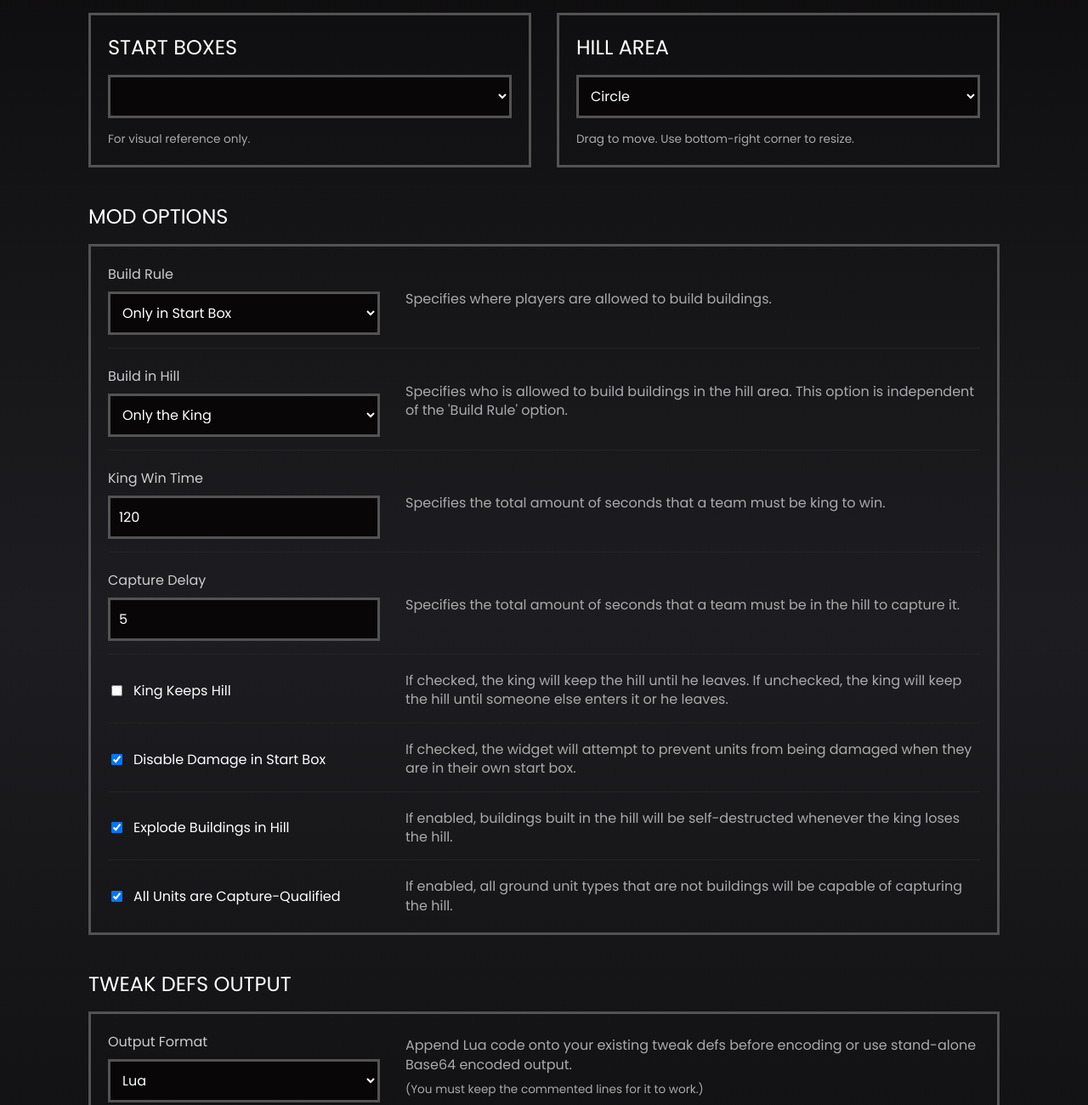
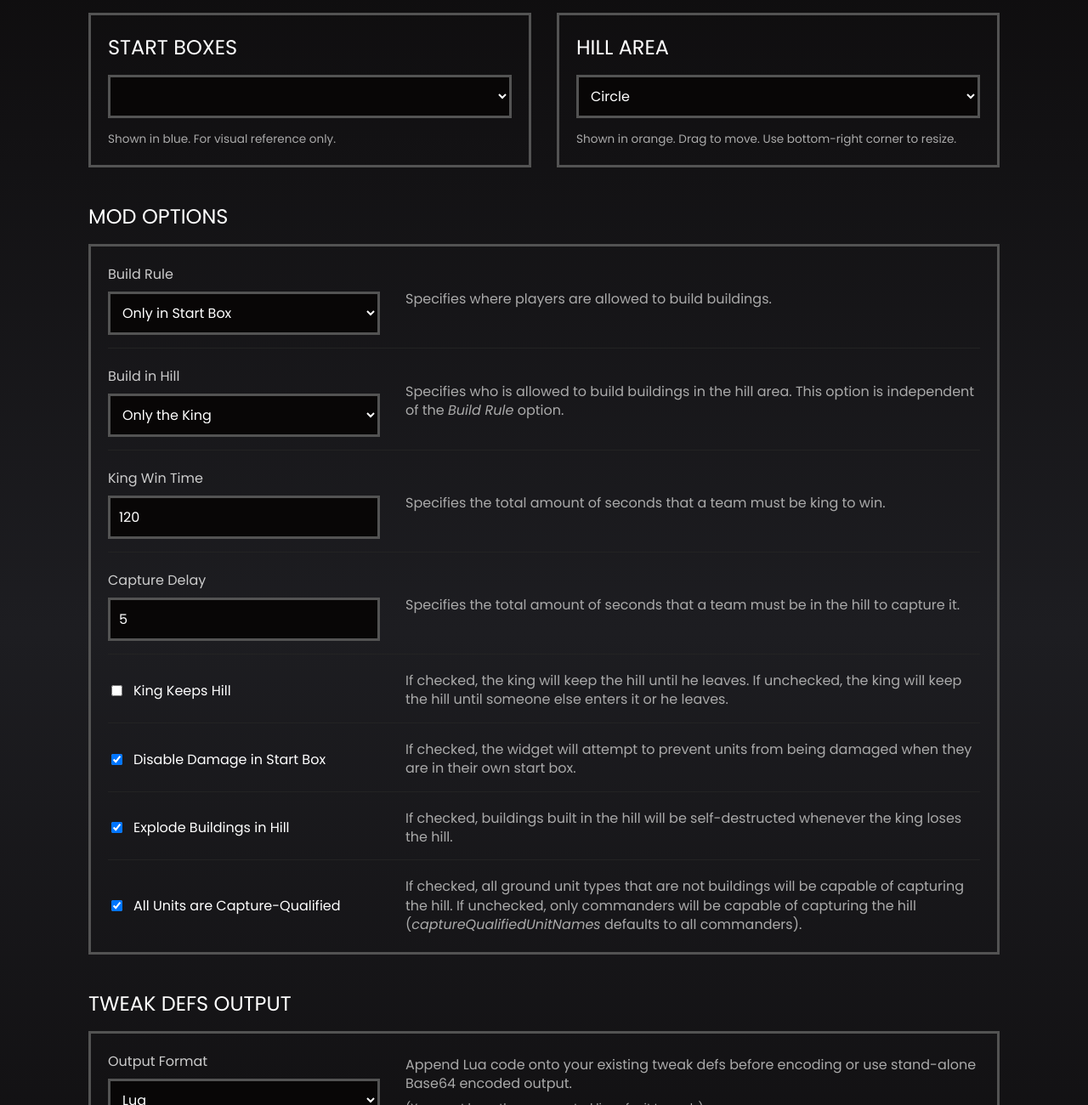
Before and after one commit to TTNO1/BAR-KingOfTheHill, a plain HTML site: page Configurator/index.html in a window 1280 px wide. Shown: the part 396-1696 px from the top of the page at 85% size. Drawn offline with Linux system fonts and the light colour scheme; no server answers; a web font is replaced by a local one.

Commit message:
Clarify configurator

```diff
--- a/Configurator/index.html
+++ b/Configurator/index.html
@@ -59,7 +59,7 @@
                     <span id="startboxSliderValue">20</span>
                 </div>
 				<div style="margin-top: 15px; font-size: 0.85rem; color: #aaa;">
-                    For visual reference only.
+                    Shown in blue. For visual reference only.
                 </div>
             </div>
 
@@ -71,7 +71,7 @@
                     <option value="Circle" selected>Circle</option>
                 </select>
                 <div style="margin-top: 15px; font-size: 0.85rem; color: #aaa;">
-                    Drag to move. Use bottom-right corner to resize.
+                    Shown in orange. Drag to move. Use bottom-right corner to resize.
                 </div>
             </div>
         </div>
@@ -109,7 +109,7 @@
 						</div>
 					</div>
 					<div class="option-desc">
-						Specifies who is allowed to build buildings in the hill area. This option is independent of the 'Build Rule' option.
+						Specifies who is allowed to build buildings in the hill area. This option is independent of the <i>Build Rule</i> option.
 					</div>
 				</div>
 
@@ -169,7 +169,7 @@
 						</label>
 					</div>
 					<div class="option-desc">
-						If enabled, buildings built in the hill will be self-destructed whenever the king loses the hill.
+						If checked, buildings built in the hill will be self-destructed whenever the king loses the hill.
 					</div>
 				</div>
 
@@ -181,7 +181,7 @@
 						</label>
 					</div>
 					<div class="option-desc">
-						If enabled, all ground unit types that are not buildings will be capable of capturing the hill.
+						If checked, all ground unit types that are not buildings will be capable of capturing the hill. If unchecked, only commanders will be capable of capturing the hill (<i>captureQualifiedUnitNames</i> defaults to all commanders).
 					</div>
 				</div>
 
```
